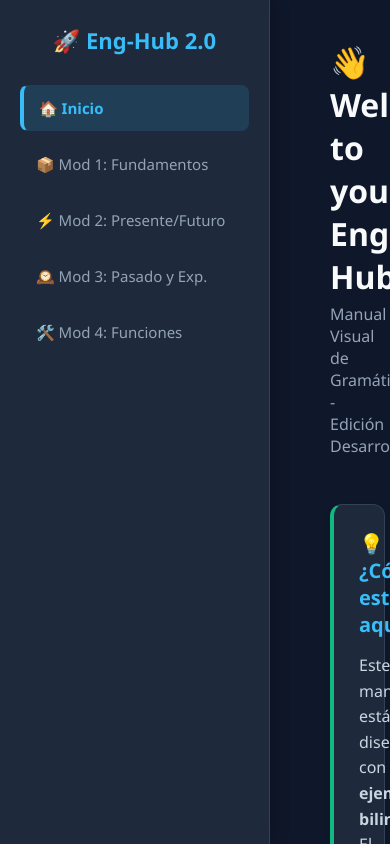
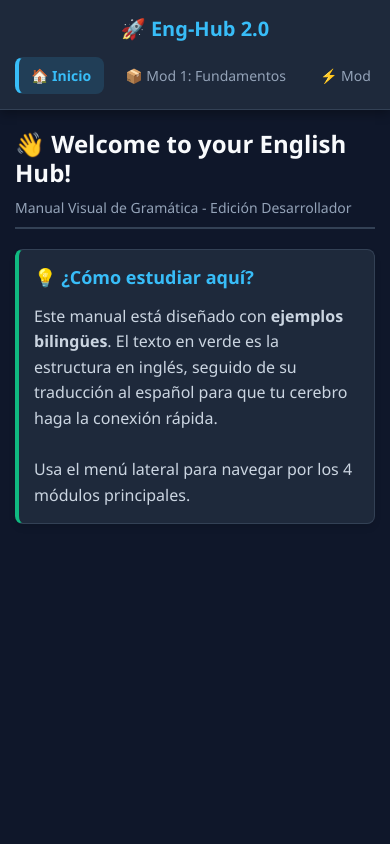
Before and after one commit to alexanderdiaz109/Materialdeestudio, a plain HTML site: page Mt/index.html in a window 390 px wide. Drawn offline with Linux system fonts and the light colour scheme.

Commit message:
Add responsive design for mobile screens

```diff
--- a/Mt/index.html
+++ b/Mt/index.html
@@ -231,6 +231,93 @@
 
         ::-webkit-scrollbar-thumb:hover {
             background: var(--accent);
+        }
+
+        /* --- RESPONSIVE DESIGN --- */
+        @media (max-width: 768px) {
+            body {
+                flex-direction: column;
+                overflow-y: auto;
+            }
+
+            .sidebar {
+                width: 100%;
+                padding: 15px 15px 5px 15px;
+                border-right: none;
+                border-bottom: 1px solid var(--bg-card);
+                box-shadow: 0 4px 10px rgba(0, 0, 0, 0.3);
+                z-index: 10;
+                position: sticky;
+                top: 0;
+            }
+
+            .sidebar h2 {
+                margin-bottom: 15px;
+                font-size: 20px;
+            }
+
+            .sidebar ul {
+                display: flex;
+                overflow-x: auto;
+                gap: 8px;
+                padding-bottom: 10px;
+                /* Ocultar barra de scroll en el menú para móviles */
+                scrollbar-width: none;
+            }
+
+            .sidebar ul::-webkit-scrollbar {
+                display: none;
+            }
+
+            .sidebar li {
+                margin-bottom: 0;
+                flex: 0 0 auto;
+            }
+
+            .nav-btn {
+                padding: 8px 12px;
+                font-size: 14px;
+                white-space: nowrap;
+            }
+
+            .content {
+                padding: 20px 15px;
+                overflow-y: visible; /* Ahora el body es el que scrollea */
+            }
+
+            h1 {
+                font-size: 24px;
+                line-height: 1.2;
+                margin-bottom: 10px;
+            }
+
+            .subtitle {
+                font-size: 14px;
+                margin-bottom: 20px;
+                padding-bottom: 10px;
+            }
+
+            .card {
+                padding: 15px;
+                border-radius: 8px;
+                margin-bottom: 15px;
+            }
+
+            .card h3 {
+                font-size: 18px;
+                flex-wrap: wrap;
+            }
+
+            table {
+                display: block;
+                overflow-x: auto;
+                white-space: nowrap;
+                font-size: 14px;
+            }
+
+            th, td {
+                padding: 10px;
+            }
         }
     </style>
 </head>
```
